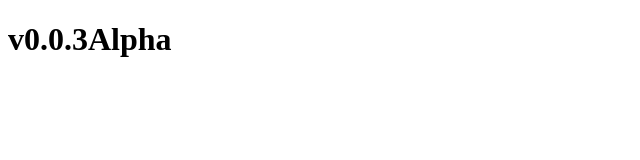
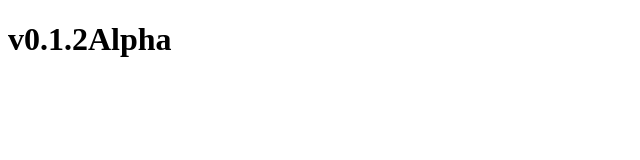
Before and after one commit to OrangeKeks/verscheck.github.io, a plain HTML site: page index.html in a window 1280 px wide. Shown: the full height of the page, 0-640 px from the left. Drawn offline with Linux system fonts and the light colour scheme.

Commit message:
Update index.html

```diff
--- a/index.html
+++ b/index.html
@@ -6,6 +6,6 @@
     <title>Document</title>
 </head>
 <body>
- <h1>v0.0.3Alpha</h1>
+ <h1>v0.1.2Alpha</h1>
 </body>
 </html>
```
